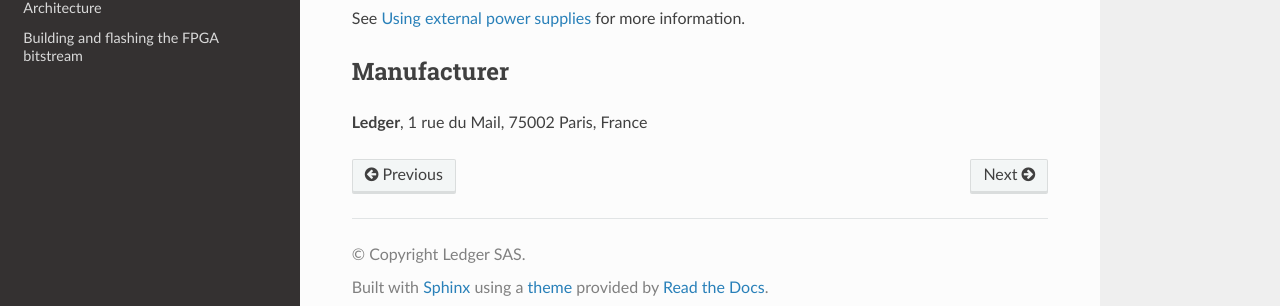
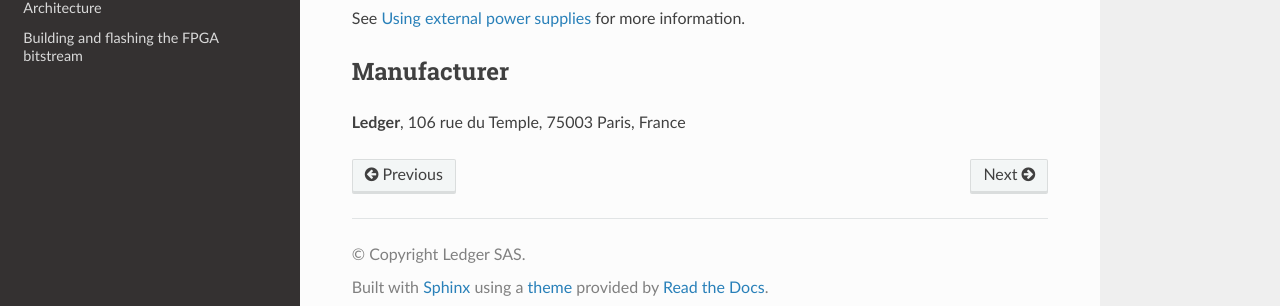
Before and after one commit to Ledger-Donjon/scaffold, a Sphinx documentation site: the page built from docs/info.rst, in a window 1280 px wide and 900 px high, scrolled down 687 px. Shown: the part 576-882 px from the top of the window. Built offline with Sphinx 7.4.7 and the Read the Docs theme 3.1.0, drawn with Linux system fonts in a browser that asks for light colours.

Commit message:
Doc update: Manufacturer's address

```diff
--- a/docs/info.rst
+++ b/docs/info.rst
@@ -68,4 +68,4 @@
 Manufacturer
 ------------
 
-**Ledger**, 1 rue du Mail, 75002 Paris, France
+**Ledger**, 106 rue du Temple, 75003 Paris, France
```
